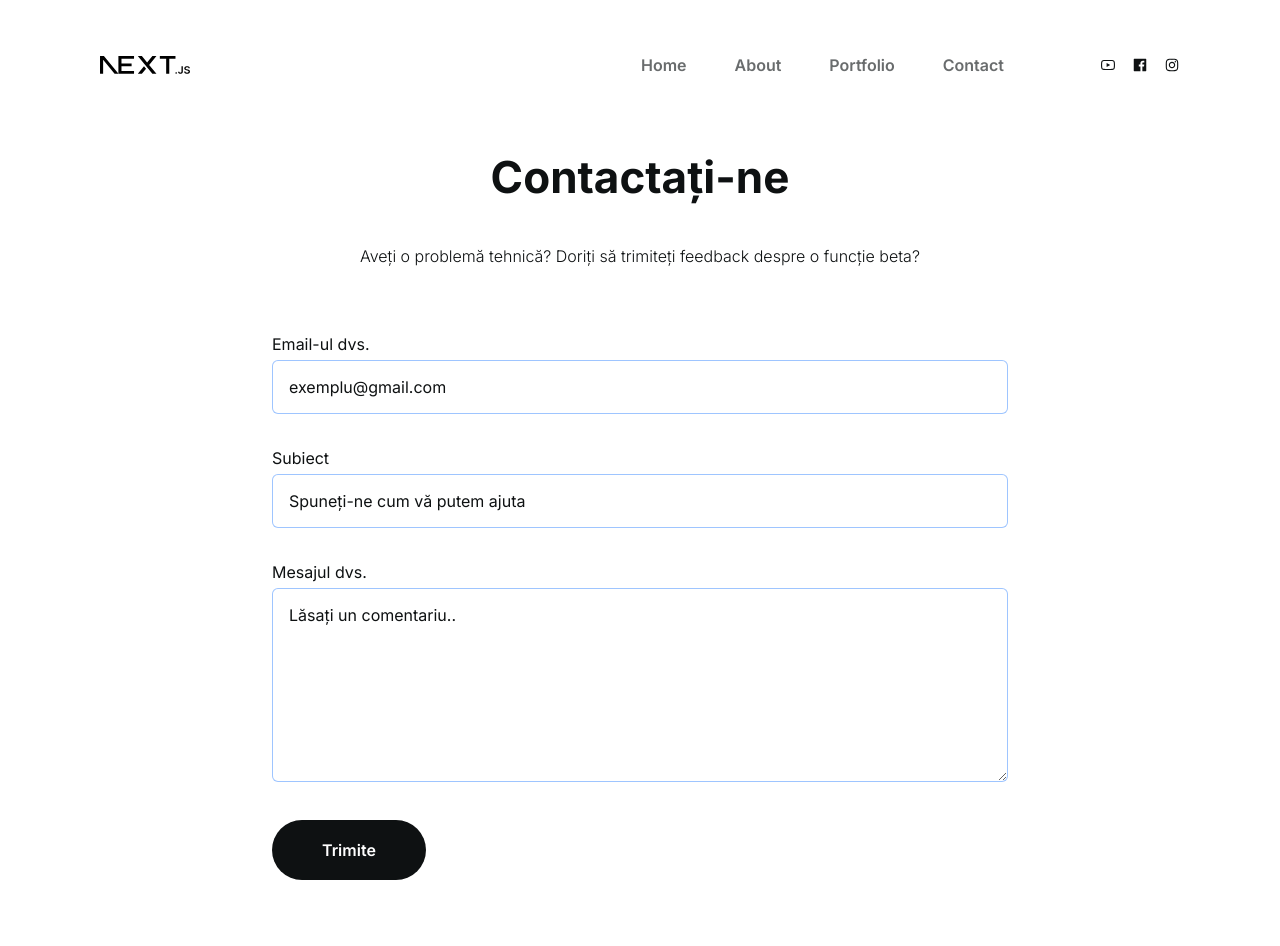
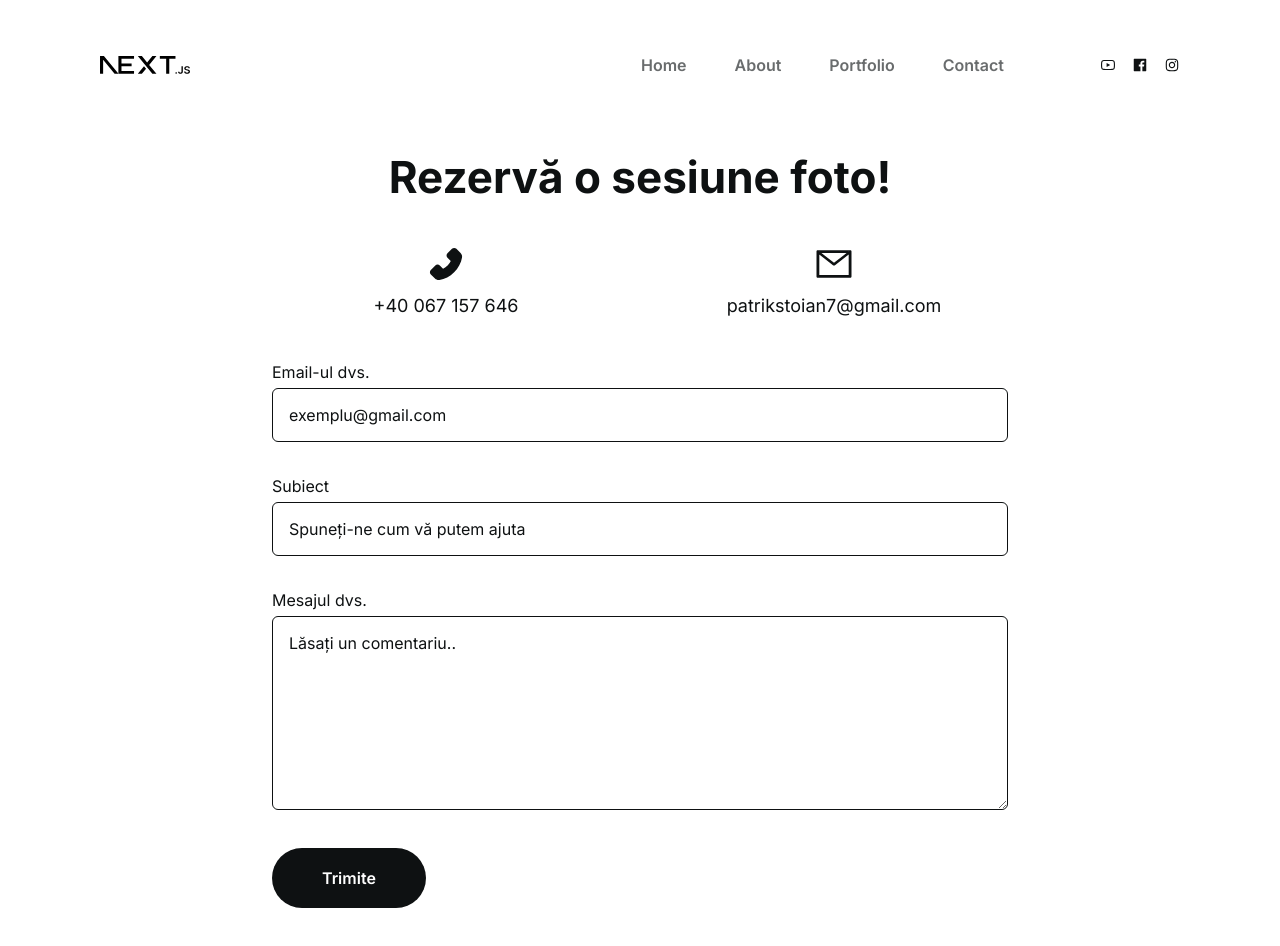
Before and after one commit to CrIsTiLaz/photo-portfolio, a Next.js app: page /contact in a window 1280 px wide. Shown: the top 946 px of the page. Built offline with nearby package versions, Linux system fonts and the light colour scheme.

Commit message:
Contact page done

```diff
--- a/package.json
+++ b/package.json
@@ -13,9 +13,11 @@
     "@babel/preset-env": "^7.25.4",
     "framer-motion": "^11.3.29",
     "next": "^14.2.6",
+    "nodemailer": "^6.9.14",
     "react": "^18.3.1",
     "react-dom": "^18.3.1",
     "react-icons": "^5.3.0",
+    "resend": "^4.0.0",
     "sweetalert2": "^11.12.4"
   },
   "devDependencies": {
--- /dev/null
+++ b/src/app/(components)/contact/emailTemplate.jsx
@@ -0,0 +1,12 @@
+import React from "react";
+
+const EmailTemplate = ({ firstName }) => {
+  return (
+    <div>
+      <h1>Welcome, {firstName}!</h1>
+      <p>We're glad to have you with us.</p>
+    </div>
+  );
+};
+
+export default EmailTemplate;
--- /dev/null
+++ b/src/app/(components)/contact/mail.js
@@ -0,0 +1,38 @@
+import nodemailer from "nodemailer";
+
+export async function sendMail(subject, htmlBody) {
+  const pass = process.env.SEND_API_KEY;
+  const email = process.env.SEND_EMAIL;
+
+  const transport = nodemailer.createTransport({
+    service: "gmail",
+    auth: {
+      user: email,
+      pass: pass,
+    },
+  });
+
+  // Verificare conexiune
+  try {
+    const testResult = await transport.verify();
+    console.log("SMTP server is ready to take messages:", testResult);
+  } catch (error) {
+    console.error("SMTP verification failed:", error);
+    return;
+  }
+
+  // Trimitere email
+  try {
+    const sendResult = await transport.sendMail({
+      from: email,
+      to: email, // Poți înlocui cu altă adresă dacă e necesar
+      subject: subject, // Subiectul emailului
+      html: htmlBody, // Corpul emailului ca HTML
+    });
+    console.log("Email sent successfully:", sendResult);
+  } catch (error) {
+    console.error("Failed to send email:", error);
+  }
+}
+//TO DO
+//sa schimb emailul la care vine contactul cu cel a lui patrik
--- a/src/app/(components)/contact/page.jsx
+++ b/src/app/(components)/contact/page.jsx
@@ -1,31 +1,48 @@
 "use client";
+
+import { AiFillPhone, AiOutlineMail } from "react-icons/ai";
 import React, { useState } from "react";
 import Swal from "sweetalert2";
 import { useRouter } from "next/navigation";
 
 function Contact() {
-  // State-uri pentru gestionarea valorilor inputurilor
   const [email, setEmail] = useState("");
   const [subject, setSubject] = useState("");
   const [message, setMessage] = useState("");
-
-  // Hook-ul pentru navigare
   const router = useRouter();
 
-  // Funcția care se apelează la trimiterea formularului
   const handleSubmit = async (e) => {
-    e.preventDefault();
+    e.preventDefault(); // Previne comportamentul implicit de trimitere a formularului
 
-    // Pregătește datele pentru trimitere
+    // Verifică dacă toate câmpurile sunt completate
+    if (!email || !subject || !message) {
+      Swal.fire({
+        icon: "warning",
+        title: "Toate câmpurile sunt obligatorii",
+        text: "Vă rugăm să completați toate câmpurile înainte de a trimite.",
+      });
+      return; // Oprește trimiterea formularului
+    }
+
     const formData = {
-      email,
-      subject,
-      message,
+      to: "cristilazea18@gmail.com",
+      subject: subject,
+      body: `
+        <div style="font-family: Arial, sans-serif; color: #333;">
+          <h2 style="color: #4CAF50;">Ați primit un email nou</h2>
+          <p><strong>De la:</strong> ${email}</p>
+          <p><strong>Subiect:</strong> ${subject}</p>
+          <div style="margin-top: 20px;">
+            <h3>Mesaj:</h3>
+            <p>${message}</p>
+          </div>
+        </div>
+      `,
     };
 
     try {
-      // Trimite cererea către backend
-      const response = await fetch(`/contact`, {
+      // Trimite cererea POST către API-ul de contact
+      const response = await fetch("/api/send", {
         method: "POST",
         headers: {
           "Content-Type": "application/json",
@@ -33,15 +50,13 @@ function Contact() {
         body: JSON.stringify(formData),
       });
 
-      // Verifică dacă cererea a avut succes
       if (response.ok) {
         Swal.fire({
           icon: "success",
           title: "Mesaj trimis!",
           text: "Mesajul a fost trimis cu succes.",
-        }).then(() => {
-          router.push("/");
         });
+        router.push("/");
       } else {
         Swal.fire({
           icon: "error",
@@ -50,7 +65,7 @@ function Contact() {
         });
       }
     } catch (error) {
-      console.error("Eroare la trimiterea formularului:", error);
+      console.error("Error:", error);
       Swal.fire({
         icon: "error",
         title: "Eroare",
@@ -61,13 +76,19 @@ function Contact() {
 
   return (
     <section>
-      <div className="px-4 mx-auto max-w-screen-md pt-[150px] pb-16">
-        <h2 className="heading text-center pb-10">Contactați-ne</h2>
+      <div className="px-4 mx-auto max-w-screen-md pt-[150px] pb-20">
+        <h2 className="heading text-center pb-10">Rezervă o sesiune foto!</h2>
 
-        <p className="mb-8 lg:mb-16 font-light text-center text__para">
-          Aveți o problemă tehnică? Doriți să trimiteți feedback despre o
-          funcție beta?
-        </p>
+        <div className="grid grid-cols-2 md:grid-cols-2  gap-10 mb-10 text-center">
+          <div className="flex flex-col items-center">
+            <AiFillPhone size={40} className="mb-2 primary" />
+            <p className="text-lg">+40 067 157 646</p>
+          </div>
+          <div className="flex flex-col items-center">
+            <AiOutlineMail size={40} className="mb-2 primary" />
+            <p className="text-lg">patrikstoian7@gmail.com</p>
+          </div>
+        </div>
 
         <form onSubmit={handleSubmit} className="space-y-8">
           <div>
@@ -112,7 +133,7 @@ function Contact() {
             />
           </div>
 
-          <button type="submit" className="btn sm:w-fit ">
+          <button type="submit" className="btn sm:w-fit">
             Trimite
           </button>
         </form>
--- a/src/app/(components)/portfolio/page.jsx
+++ b/src/app/(components)/portfolio/page.jsx
@@ -201,3 +201,5 @@ export default page;
 // lista de servicii ca la costi
 
 // faq
+
+// testimonial
--- /dev/null
+++ b/src/app/api/send/route.js
@@ -0,0 +1,26 @@
+import { NextResponse } from "next/server";
+import { sendMail } from "../../(components)/contact/mail"; // Asigură-te că calea este corectă
+
+export async function POST(request) {
+  try {
+    // Obține datele din cererea POST
+    const { subject, body } = await request.json();
+    console.log("subject", subject);
+    console.log("body", body);
+
+    // Trimite emailul folosind funcția sendMail
+    await sendMail(subject, body);
+
+    // Returnează un răspuns de succes
+    return NextResponse.json(
+      { message: "Email sent successfully" },
+      { status: 200 }
+    );
+  } catch (error) {
+    console.error("Failed to send email:", error);
+    return NextResponse.json(
+      { error: "Failed to send email" },
+      { status: 500 }
+    );
+  }
+}
--- a/src/app/globals.css
+++ b/src/app/globals.css
@@ -44,8 +44,8 @@
 
 
     .form__input{
-      @apply w-full px-4 py-3 border border-solid border-[#0066ff61] focus:outline-none
-      focus:border-[#0066ff61] text-[16px] leading-7 text-primary placeholder:text-primary cursor-pointer rounded-md;
+      @apply w-full px-4 py-3 border border-solid border-primary focus:outline-none
+      focus:border-primary text-[16px] leading-7 text-primary placeholder:text-primary cursor-pointer rounded-md;
   }
   }
 
```
Also changed, not shown: public/features.txt (added), 2 other files (tests, documents, lock files or other folders).
